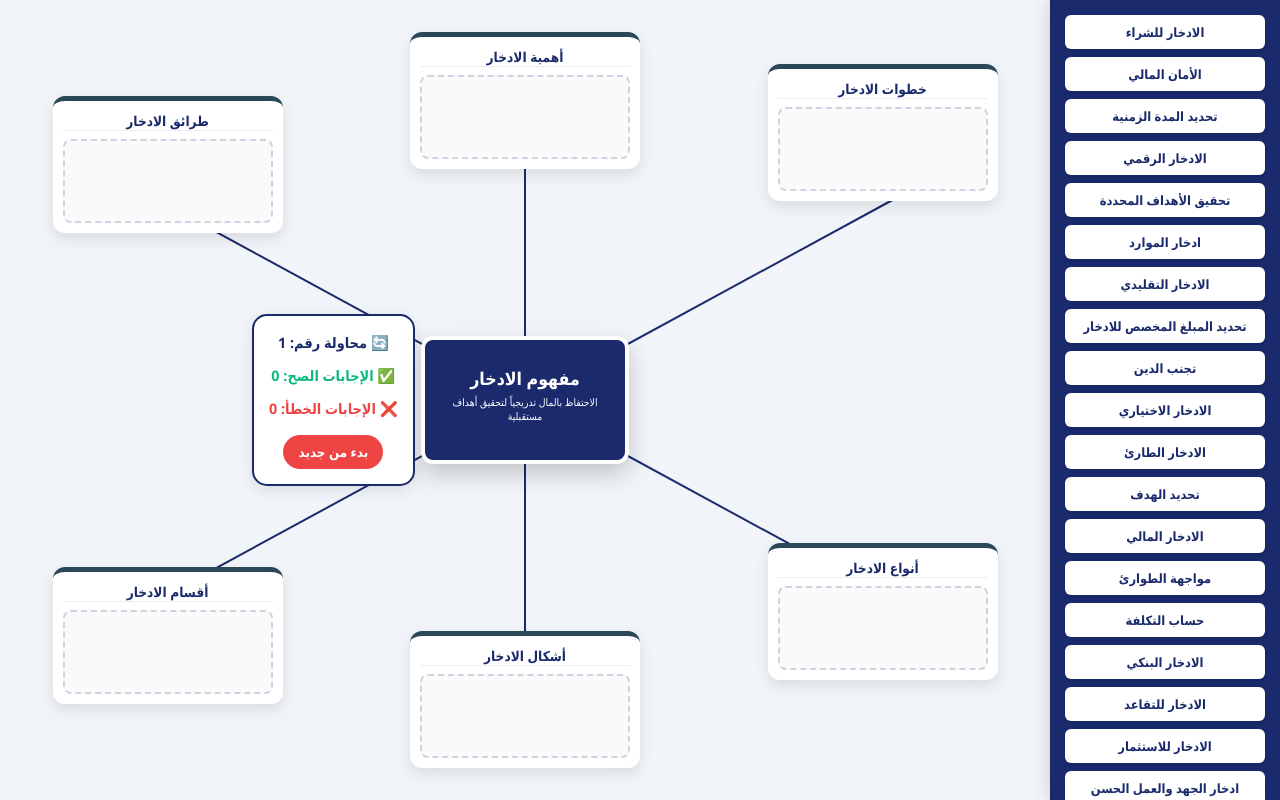
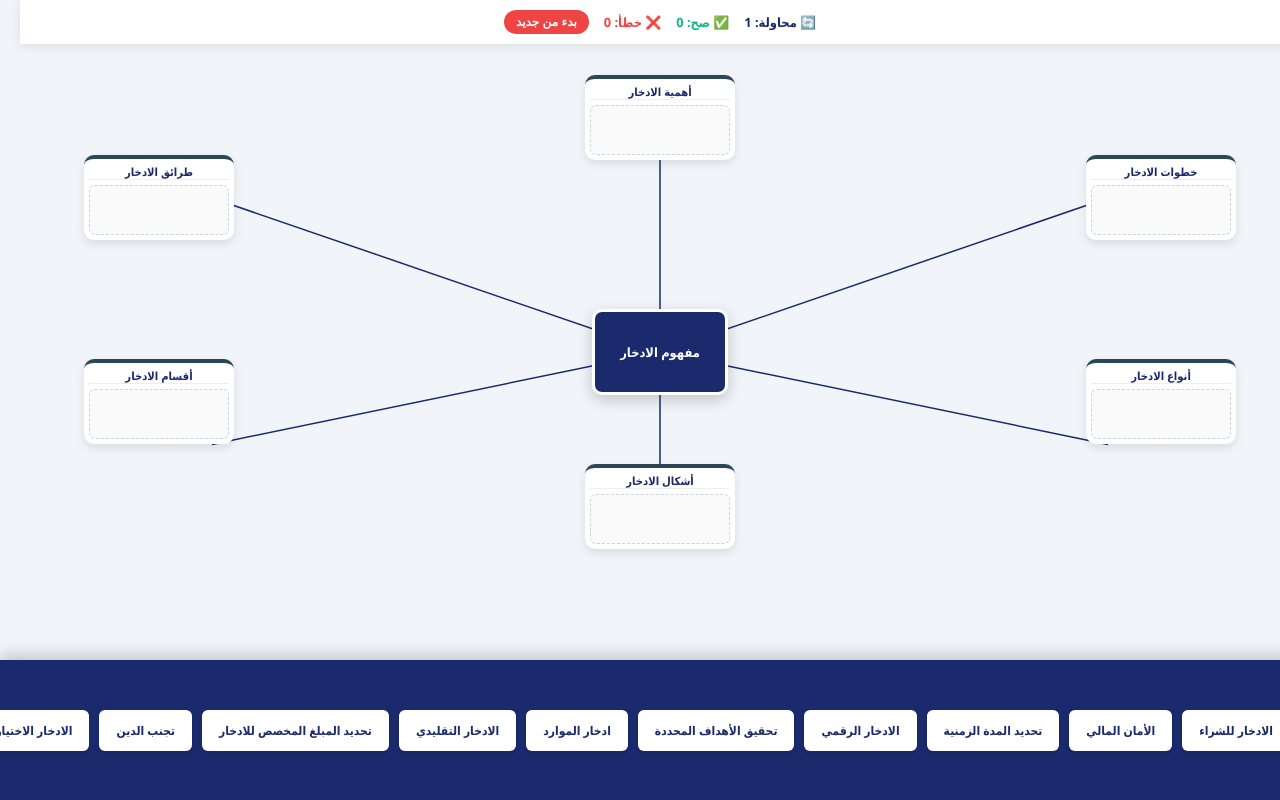
Before and after one commit to hussein72info-bot/saving, a plain HTML site: page index.html in a window 1280 px wide. Drawn offline with Linux system fonts and the light colour scheme.

Commit message:
Add files via upload

```diff
--- a/index.html
+++ b/index.html
@@ -2,8 +2,8 @@
 <html lang="ar" dir="rtl">
 <head>
     <meta charset="UTF-8">
-    <meta name="viewport" content="width=device-width, initial-scale=1.0">
-    <title>لعبة خريطة الادخار - الإصدار المطور</title>
+    <meta name="viewport" content="width=device-width, initial-scale=1.0, maximum-scale=1.0, user-scalable=no">
+    <title>خريطة الادخار - نسخة الهاتف المطورة</title>
     <style>
         :root {
             --primary: #1a2a6c;
@@ -15,84 +15,94 @@
         body {
             font-family: 'Segoe UI', Tahoma, sans-serif;
             background-color: var(--bg);
-            margin: 0; display: flex; height: 100vh; overflow: hidden;
+            margin: 0; padding: 0;
+            display: flex; flex-direction: column;
+            height: 100vh; overflow: hidden;
+            touch-action: manipulation;
         }
 
-        /* القائمة الجانبية للأيقونات */
-        #side-panel {
-            width: 200px; background: var(--primary);
-            padding: 15px; display: flex; flex-direction: column; gap: 8px;
-            overflow-y: auto; box-shadow: 5px 0 20px rgba(0,0,0,0.3); z-index: 100;
+        /* الإحصائيات في الأعلى بشكل ثابت للجوال */
+        .controls-center {
+            width: 100%; background: white;
+            padding: 10px 0; display: flex;
+            justify-content: center; align-items: center; gap: 15px;
+            box-shadow: 0 2px 10px rgba(0,0,0,0.1); z-index: 200;
+            flex-shrink: 0;
         }
 
-        .drag-item {
-            background: white; border-radius: 6px; padding: 8px;
-            font-size: 0.8rem; font-weight: bold; text-align: center;
-            color: var(--primary); cursor: grab; box-shadow: 0 2px 4px rgba(0,0,0,0.1);
-        }
-
-        /* منطقة العمل */
-        #game-workspace {
-            flex-grow: 1; position: relative;
-            display: flex; align-items: center; justify-content: center;
-        }
-
-        /* شريط الإحصائيات والأزرار في المنتصف بين طرائق وأقسام الادخار */
-        .controls-center {
-            position: absolute; left: 24%; top: 50%; transform: translateY(-50%);
-            display: flex; flex-direction: column; align-items: center; gap: 10px;
-            background: white; padding: 15px; border-radius: 15px;
-            box-shadow: 0 4px 15px rgba(0,0,0,0.1); z-index: 200; border: 2px solid var(--primary);
-        }
-
-        .stat-line { font-weight: bold; font-size: 0.9rem; margin: 2px 0; }
+        .stat-line { font-weight: bold; font-size: 0.8rem; }
 
         #reset-btn {
             background: var(--error); color: white; border: none;
-            padding: 8px 15px; border-radius: 20px; cursor: pointer;
-            font-weight: bold; font-family: inherit; margin-top: 5px;
+            padding: 5px 12px; border-radius: 15px; cursor: pointer;
+            font-weight: bold; font-size: 0.75rem;
+        }
+
+        /* منطقة اللعب الرئيسية */
+        #game-area {
+            flex-grow: 1; position: relative;
+            width: 100%; overflow: hidden;
+            display: flex; align-items: center; justify-content: center;
         }
 
         /* المربع المركزي */
         .central-box {
-            width: 180px; height: 100px;
+            width: 120px; height: 70px;
             background: var(--primary); color: white;
-            border-radius: 12px; display: flex; flex-direction: column;
+            border-radius: 10px; display: flex; flex-direction: column;
             align-items: center; justify-content: center; text-align: center;
-            padding: 10px; font-weight: bold; z-index: 50; border: 4px solid white;
-            box-shadow: 0 10px 25px rgba(0,0,0,0.2);
+            padding: 5px; font-weight: bold; z-index: 50; border: 3px solid white;
+            box-shadow: 0 5px 15px rgba(0,0,0,0.2); font-size: 0.8rem;
         }
 
-        /* المستطيلات الستة */
+        /* المستطيلات - توزيع مخصص للجوال */
         .category-rect {
-            position: absolute; width: 210px;
-            background: white; border-radius: 12px; padding: 10px;
-            box-shadow: 0 6px 15px rgba(0,0,0,0.1);
-            border-top: 5px solid #2a4858; z-index: 40;
+            position: absolute; width: 140px;
+            background: white; border-radius: 10px; padding: 5px;
+            box-shadow: 0 4px 10px rgba(0,0,0,0.1);
+            border-top: 4px solid #2a4858; z-index: 40;
         }
 
-        /* توزيع متباعد بدقة */
-        .pos-imp  { top: 4%;   left: 50%; transform: translateX(-50%); }
-        .pos-step { top: 8%;   right: 5%; }
-        .pos-type { bottom: 15%; right: 5%; }
-        .pos-form { bottom: 4%;  left: 50%; transform: translateX(-50%); }
-        .pos-sec  { bottom: 12%; left: 5%; }  /* أسفل اليسار */
-        .pos-meth { top: 12%;  left: 5%; }   /* أعلى اليسار */
+        /* إحداثيات مخصصة لمنع التداخل على شاشات الهاتف الضيقة */
+        .pos-imp  { top: 5%;  left: 50%; transform: translateX(-50%); }
+        .pos-step { top: 18%; right: 5%; }
+        .pos-type { bottom: 35%; right: 5%; }
+        .pos-form { bottom: 18%; left: 50%; transform: translateX(-50%); }
+        .pos-sec  { bottom: 35%; left: 5%; }
+        .pos-meth { top: 18%;  left: 5%; }
 
         .rect-title {
-            font-weight: 800; color: var(--primary); margin-bottom: 8px;
-            text-align: center; border-bottom: 1px solid #eee; font-size: 0.85rem;
+            font-weight: 800; color: var(--primary); margin-bottom: 5px;
+            text-align: center; border-bottom: 1px solid #eee; font-size: 0.7rem;
         }
 
         .drop-grid {
-            min-height: 70px; background: #fafafa;
-            border: 2px dashed #cbd5e1; border-radius: 8px;
-            display: grid; grid-template-columns: 1fr 1fr; gap: 4px; padding: 5px;
+            min-height: 40px; background: #fafafa;
+            border: 1px dashed #cbd5e1; border-radius: 6px;
+            display: flex; flex-wrap: wrap; gap: 3px; padding: 4px;
         }
+
+        /* القائمة السفلية للأيقونات (بدلاً من الجانبية لسهولة اللمس) */
+        #side-panel {
+            width: 100%; height: 120px;
+            background: var(--primary);
+            padding: 10px; display: flex; flex-wrap: nowrap;
+            overflow-x: auto; gap: 10px; box-shadow: 0 -5px 15px rgba(0,0,0,0.2);
+            z-index: 100; flex-shrink: 0; align-items: center;
+        }
+
+        .drag-item {
+            flex: 0 0 auto; background: white; border-radius: 6px;
+            padding: 10px 15px; font-size: 0.75rem; font-weight: bold;
+            color: var(--primary); box-shadow: 0 2px 4px rgba(0,0,0,0.1);
+            border: 2px solid transparent;
+        }
+
+        .drag-item.selected { border-color: var(--success); transform: scale(1.1); }
 
         .drag-item.placed {
             background: var(--success) !important; color: white !important;
-            padding: 4px; font-size: 0.65rem; cursor: default;
+            padding: 3px 6px; font-size: 0.6rem; margin: 2px;
         }
 
         svg#connectors {
@@ -103,40 +113,39 @@
 </head>
 <body>
 
-    <div id="side-panel"></div>
+    <div class="controls-center">
+        <div class="stat-line" style="color:var(--primary)">🔄 محاولة: <span id="tries-num">1</span></div>
+        <div class="stat-line" style="color:var(--success)">✅ صح: <span id="correct-num">0</span></div>
+        <div class="stat-line" style="color:var(--error)">❌ خطأ: <span id="wrong-num">0</span></div>
+        <button id="reset-btn" onclick="resetGame()">بدء من جديد</button>
+    </div>
 
-    <div id="game-workspace">
-        <div class="controls-center">
-            <div class="stat-line" style="color:var(--primary)">🔄 محاولة رقم: <span id="tries-num">1</span></div>
-            <div class="stat-line" style="color:var(--success)">✅ الإجابات الصح: <span id="correct-num">0</span></div>
-            <div class="stat-line" style="color:var(--error)">❌ الإجابات الخطأ: <span id="wrong-num">0</span></div>
-            <button id="reset-btn" onclick="resetGame()">بدء من جديد</button>
-        </div>
-
+    <div id="game-area">
         <svg id="connectors">
-            <line x1="50%" y1="50%" x2="50%" y2="10%" stroke="#1a2a6c" stroke-width="2" />
-            <line x1="50%" y1="50%" x2="85%" y2="25%" stroke="#1a2a6c" stroke-width="2" />
-            <line x1="50%" y1="50%" x2="85%" y2="75%" stroke="#1a2a6c" stroke-width="2" />
-            <line x1="50%" y1="50%" x2="50%" y2="90%" stroke="#1a2a6c" stroke-width="2" />
-            <line x1="50%" y1="50%" x2="15%" y2="75%" stroke="#1a2a6c" stroke-width="2" />
-            <line x1="50%" y1="50%" x2="15%" y2="25%" stroke="#1a2a6c" stroke-width="2" />
+            <line x1="50%" y1="50%" x2="50%" y2="10%" stroke="#1a2a6c" stroke-width="1.5" />
+            <line x1="50%" y1="50%" x2="85%" y2="25%" stroke="#1a2a6c" stroke-width="1.5" />
+            <line x1="50%" y1="50%" x2="85%" y2="65%" stroke="#1a2a6c" stroke-width="1.5" />
+            <line x1="50%" y1="50%" x2="50%" y2="82%" stroke="#1a2a6c" stroke-width="1.5" />
+            <line x1="50%" y1="50%" x2="15%" y2="65%" stroke="#1a2a6c" stroke-width="1.5" />
+            <line x1="50%" y1="50%" x2="15%" y2="25%" stroke="#1a2a6c" stroke-width="1.5" />
         </svg>
 
         <div class="central-box">
-            <div style="font-size: 1.1rem;">مفهوم الادخار</div>
-            <p style="font-size: 0.65rem; font-weight: normal; margin-top: 5px;">الاحتفاظ بالمال تدريجياً لتحقيق أهداف مستقبلية</p>
+            <div>مفهوم الادخار</div>
         </div>
 
-        <div class="category-rect pos-imp" data-cat="imp"><div class="rect-title">أهمية الادخار</div><div class="drop-grid" ondrop="drop(event)" ondragover="allowDrop(event)"></div></div>
-        <div class="category-rect pos-step" data-cat="step"><div class="rect-title">خطوات الادخار</div><div class="drop-grid" ondrop="drop(event)" ondragover="allowDrop(event)"></div></div>
-        <div class="category-rect pos-type" data-cat="type"><div class="rect-title">أنواع الادخار</div><div class="drop-grid" ondrop="drop(event)" ondragover="allowDrop(event)"></div></div>
-        <div class="category-rect pos-form" data-cat="form"><div class="rect-title">أشكال الادخار</div><div class="drop-grid" ondrop="drop(event)" ondragover="allowDrop(event)"></div></div>
-        <div class="category-rect pos-sec" data-cat="sec"><div class="rect-title">أقسام الادخار</div><div class="drop-grid" ondrop="drop(event)" ondragover="allowDrop(event)"></div></div>
-        <div class="category-rect pos-meth" data-cat="meth"><div class="rect-title">طرائق الادخار</div><div class="drop-grid" ondrop="drop(event)" ondragover="allowDrop(event)"></div></div>
+        <div class="category-rect pos-imp" onclick="placeItem('imp')"><div class="rect-title">أهمية الادخار</div><div class="drop-grid" id="grid-imp"></div></div>
+        <div class="category-rect pos-step" onclick="placeItem('step')"><div class="rect-title">خطوات الادخار</div><div class="drop-grid" id="grid-step"></div></div>
+        <div class="category-rect pos-type" onclick="placeItem('type')"><div class="rect-title">أنواع الادخار</div><div class="drop-grid" id="grid-type"></div></div>
+        <div class="category-rect pos-form" onclick="placeItem('form')"><div class="rect-title">أشكال الادخار</div><div class="drop-grid" id="grid-form"></div></div>
+        <div class="category-rect pos-sec" onclick="placeItem('sec')"><div class="rect-title">أقسام الادخار</div><div class="drop-grid" id="grid-sec"></div></div>
+        <div class="category-rect pos-meth" onclick="placeItem('meth')"><div class="rect-title">طرائق الادخار</div><div class="drop-grid" id="grid-meth"></div></div>
     </div>
 
+    <div id="side-panel"></div>
+
     <script>
-        let tries = 1, correct = 0, wrong = 0;
+        let tries = 1, correct = 0, wrong = 0, selectedItem = null;
         const lessonItems = [
             { id: 'm1', text: 'تحقيق الأهداف المحددة', cat: 'imp' }, { id: 'm2', text: 'تجنب الدين', cat: 'imp' },
             { id: 'm3', text: 'تنمية المسؤولية المالية', cat: 'imp' }, { id: 'm4', text: 'مواجهة الطوارئ', cat: 'imp' },
@@ -157,27 +166,32 @@
             panel.innerHTML = '';
             [...lessonItems].sort(() => Math.random() - 0.5).forEach(item => {
                 const div = document.createElement('div');
-                div.className = 'drag-item'; div.draggable = true;
+                div.className = 'drag-item';
                 div.id = item.id; div.innerText = item.text;
-                div.setAttribute('data-target', item.cat);
-                div.ondragstart = (e) => e.dataTransfer.setData("text", e.target.id);
+                div.onclick = () => selectItem(item);
                 panel.appendChild(div);
             });
         }
 
-        function allowDrop(e) { e.preventDefault(); }
+        function selectItem(item) {
+            if(selectedItem) document.getElementById(selectedItem.id).classList.remove('selected');
+            selectedItem = item;
+            document.getElementById(item.id).classList.add('selected');
+        }
 
-        function drop(e) {
-            e.preventDefault();
-            const id = e.dataTransfer.getData("text");
-            const el = document.getElementById(id);
-            const zone = e.target.closest('.category-rect');
-            if(!zone || !el) return;
+        function placeItem(cat) {
+            if(!selectedItem) return;
 
-            if (el.getAttribute('data-target') === zone.getAttribute('data-cat')) {
-                zone.querySelector('.drop-grid').appendChild(el);
-                el.classList.add('placed'); el.draggable = false;
+            if(selectedItem.cat === cat) {
+                const grid = document.getElementById('grid-' + cat);
+                const div = document.createElement('div');
+                div.className = 'drag-item placed';
+                div.innerText = selectedItem.text;
+                grid.appendChild(div);
+
+                document.getElementById(selectedItem.id).style.display = 'none';
                 correct++; document.getElementById('correct-num').innerText = correct;
+                selectedItem = null;
             } else {
                 wrong++; document.getElementById('wrong-num').innerText = wrong;
             }
@@ -185,7 +199,7 @@
 
         function resetGame() {
             tries++;
-            correct = 0; wrong = 0;
+            correct = 0; wrong = 0; selectedItem = null;
             document.getElementById('tries-num').innerText = tries;
             document.getElementById('correct-num').innerText = '0';
             document.getElementById('wrong-num').innerText = '0';
```
